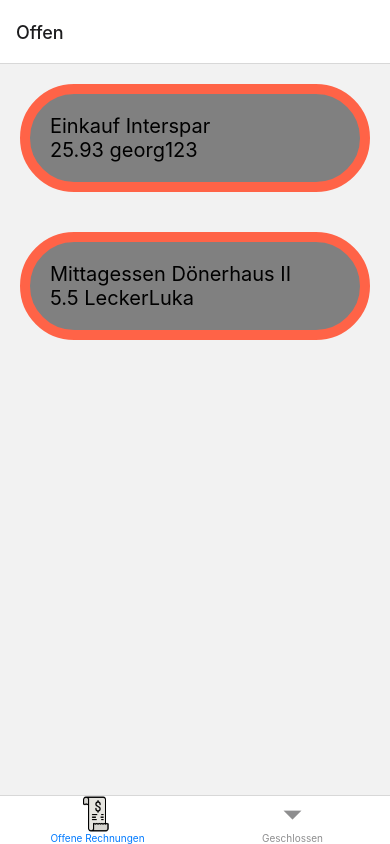
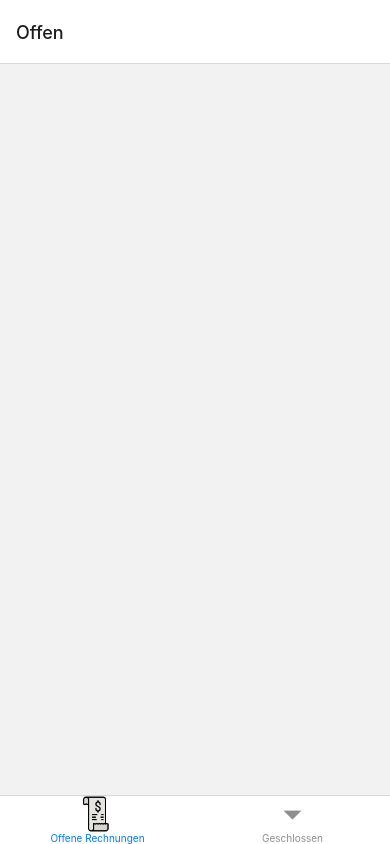
Before and after one commit to rangec20/Gierschlund, a React Native app: screen /Offen in a window 390 px wide. Built offline with nearby package versions, Linux system fonts and the light colour scheme.

Commit message:
Zwischenspeicher (NICHT BENUTZEN!!!)

```diff
--- /dev/null
+++ b/common/models/IHousehold.d.ts
@@ -0,0 +1,4 @@
+interface IHousehold {
+    id:number,
+    name:string
+}
--- /dev/null
+++ b/common/models/IHouseholdUser.d.ts
@@ -0,0 +1,5 @@
+interface IHouseholdUser{
+    household:IHousehold,
+    user:IUser,
+    role:string
+}
--- /dev/null
+++ b/common/models/IUser.d.ts
@@ -0,0 +1,6 @@
+interface IUser{
+    id:number,
+    name:string,
+    email:string,
+    password:string
+}
--- a/package.json
+++ b/package.json
@@ -13,6 +13,7 @@
     "@react-navigation/bottom-tabs": "^6.5.20",
     "@react-navigation/native": "^6.1.17",
     "@react-navigation/native-stack": "^6.9.26",
+    "@supabase/supabase-js": "^2.43.2",
     "expo": "~50.0.14",
     "expo-status-bar": "~1.11.1",
     "react": "18.2.0",
--- /dev/null
+++ b/utils/supabase.ts
@@ -0,0 +1,6 @@
+import { createClient } from "@supabase/supabase-js";
+
+const supabaseUrl = "https://hjbzscjcyviwxhgspnqx.supabase.co";
+const supabaseKey = "eyJhbGciOiJIUzI1NiIsInR5cCI6IkpXVCJ9.eyJpc3MiOiJzdXBhYmFzZSIsInJlZiI6ImhqYnpzY2pjeXZpd3hoZ3NwbnF4Iiwicm9sZSI6ImFub24iLCJpYXQiOjE3MTQ3MTg4OTQsImV4cCI6MjAzMDI5NDg5NH0.pQR8aVrLFlWhm9QzVi70CbU3bGq_XrKv3jo9VuACiVU";
+
+export const supabase = createClient(supabaseUrl, supabaseKey);
--- a/views/BillComponent.tsx
+++ b/views/BillComponent.tsx
@@ -9,14 +9,14 @@
 import {StyleSheet, Text, View} from "react-native";
 
 interface BillComponentProps {
-    bill: IBill
+    receipt: IReceipt
 }
 
-const BillComponent: React.FC<BillComponentProps> = ({bill}) => {
+const BillComponent: React.FC<BillComponentProps> = ({receipt}) => {
     return (
         <View style={styles.component}>
-            <Text style={styles.text}>{bill.purposeOfTransfer} {bill.transactionPartner}</Text>
-            <Text style={styles.text}>{bill.price} {bill.user}</Text>
+            <Text style={styles.text}>{receipt.purposeOfTransfer} {receipt.transactionPartner}</Text>
+            <Text style={styles.text}>{receipt.price} {receipt.creatorUser.name}</Text>
         </View>
     );
 };
@@ -25,13 +25,15 @@
     component:{
         margin: 20,
         padding: 20,
-        backgroundColor: "grey",
-        borderColor: "tomato",
-        borderWidth: 10,
-        borderRadius: 200
+        //backgroundColor: "#3A3B3C",
+        backgroundColor: "#E4E6EB",
+        borderColor: "#242526",
+        borderWidth: 5,
+        borderRadius: 20
     },
     text:{
-        fontSize: 20
+        fontSize: 20,
+        //color: "#E4E6EB"
     }
 })
 export default BillComponent;
--- a/views/PendingBillView.tsx
+++ b/views/PendingBillView.tsx
@@ -8,20 +8,28 @@
 import React, {useEffect, useState} from 'react';
 import {ScrollView, Text, View} from "react-native";
 import BillComponent from "./BillComponent";
+import {supabase} from "../utils/supabase";
+
+
+// const [receipts, setReceipts] = useState<IReceipt[]>([]);
+//
+// useEffect( () => {
+//     setReceipts()
+//
+//   })
+//
+//
+// }, []);
 
 const PendingBillView = () => {
 
-    const [bills, setBills] = useState<IBill[]>([])
 
-    useEffect(() => {
-        setBills(require("../mockdata.json"))
-    }, []);
 
     return (
         <ScrollView>
-            {bills.map((bill ) => {
-                return <BillComponent bill={bill}/>
-            })}
+            {/*{receipts.map((receipt ) => {*/}
+            {/*    return <BillComponent bill={receipt}/>*/}
+            {/*})}*/}
         </ScrollView>
     );
 };
```
Also changed, not shown: App.tsx (+14 -0 lines), common/models/IReceipt.d.ts (renamed from common/models/IBill.d.ts, +4 -3 lines), 1 other file (tests, documents, lock files or other folders).
